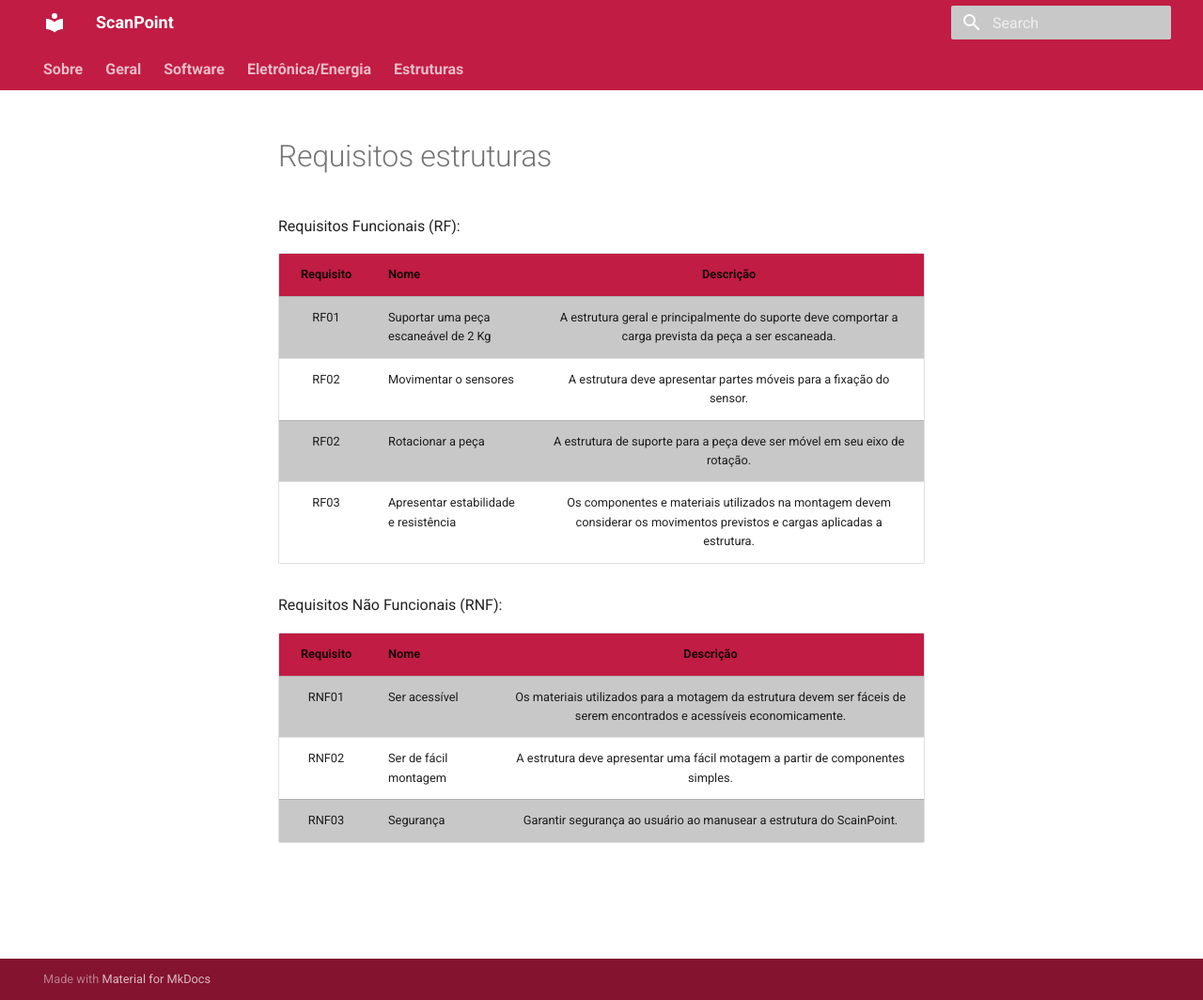
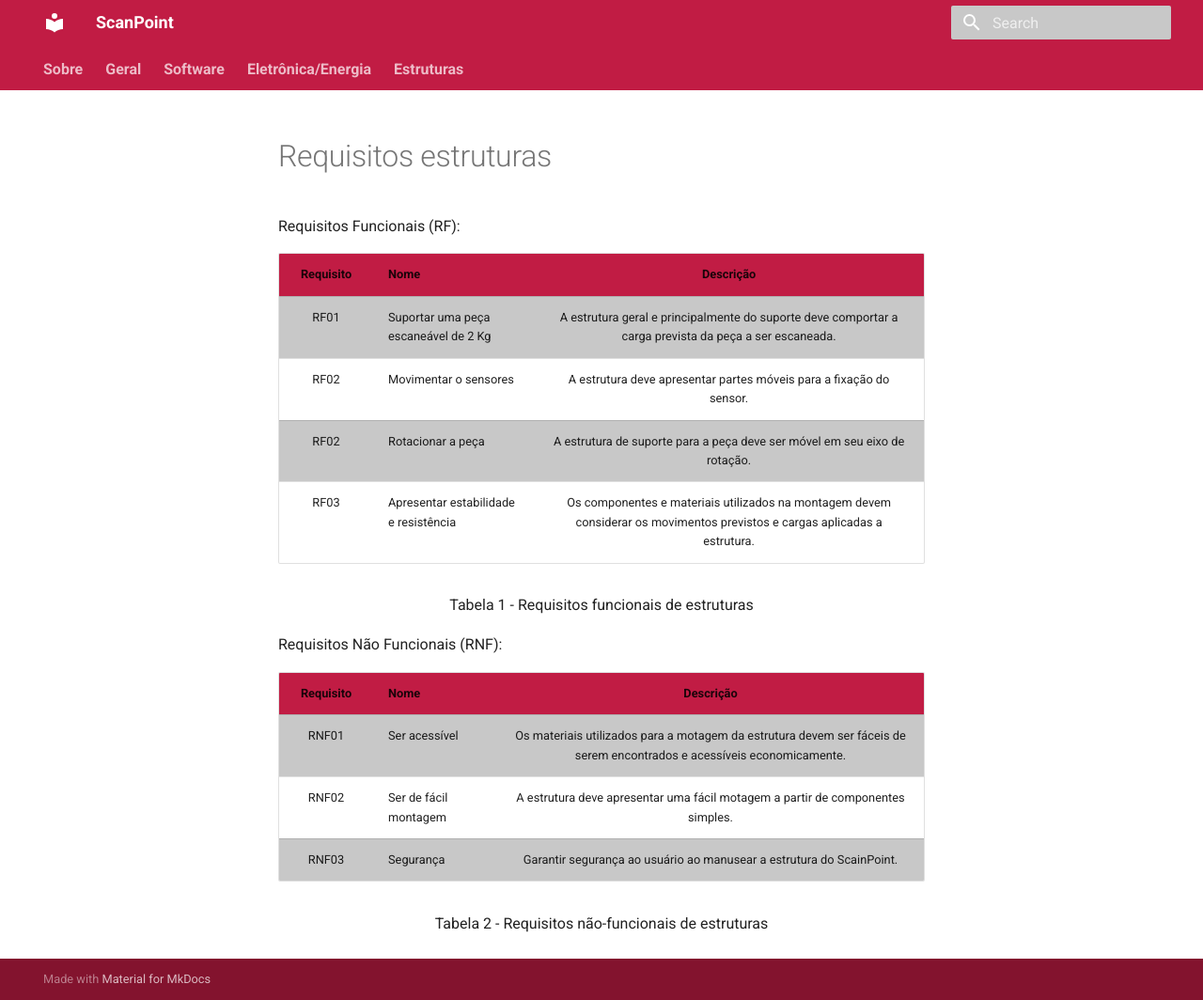
Before and after one commit to Calcioft/ScanPoint, an MkDocs documentation site: the page built from docs/estruturas/Requisitos_estruturas.md, in a window 1280 px wide and 1064 px high. Shown: the whole window at 94% size. Built offline with MkDocs 1.6.1 and Material for MkDocs 9.7.7, drawn with Linux system fonts in a browser that asks for light colours.

Commit message:
Update Requisitos_estruturas.md

```diff
--- a/docs/estruturas/Requisitos_estruturas.md
+++ b/docs/estruturas/Requisitos_estruturas.md
@@ -7,6 +7,10 @@ Requisitos Funcionais (RF):
 | RF02 | Rotacionar a peça | A estrutura de suporte para a peça deve ser móvel em seu eixo de rotação.
 | RF03 | Apresentar estabilidade e resistência | Os componentes e materiais utilizados na montagem devem considerar os movimentos previstos e cargas aplicadas a estrutura.
 
+<div align="center">
+Tabela 1 - Requisitos funcionais de estruturas
+</div>
+
 
 Requisitos Não Funcionais (RNF):
 
@@ -15,3 +19,7 @@ Requisitos Não Funcionais (RNF):
 | RNF01 | Ser acessível | Os materiais utilizados para a motagem da estrutura devem ser fáceis de serem encontrados e acessíveis economicamente.
 | RNF02 | Ser de fácil montagem | A estrutura deve apresentar uma fácil motagem a partir de componentes simples.
 | RNF03 | Segurança | Garantir segurança ao usuário ao manusear a estrutura do ScainPoint.
+
+<div align="center">
+Tabela 2 - Requisitos não-funcionais de estruturas
+</div>
```
